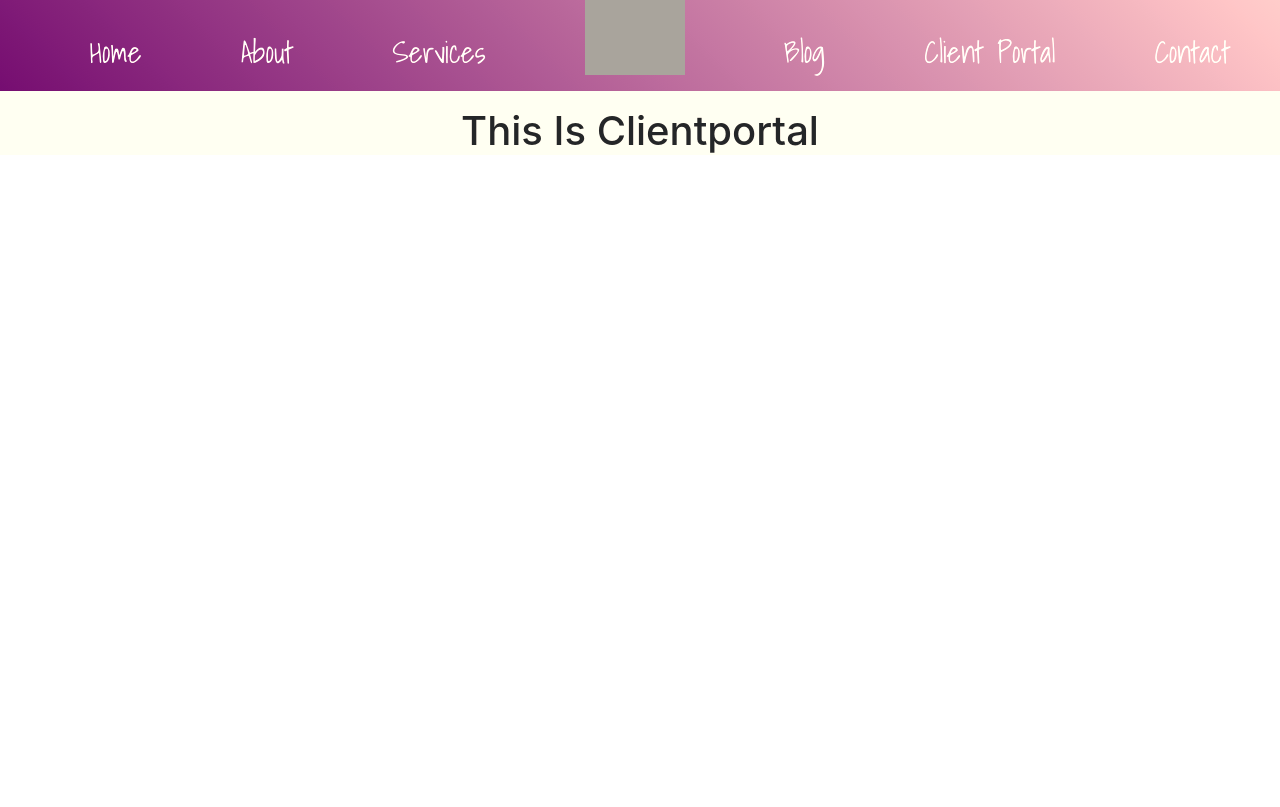
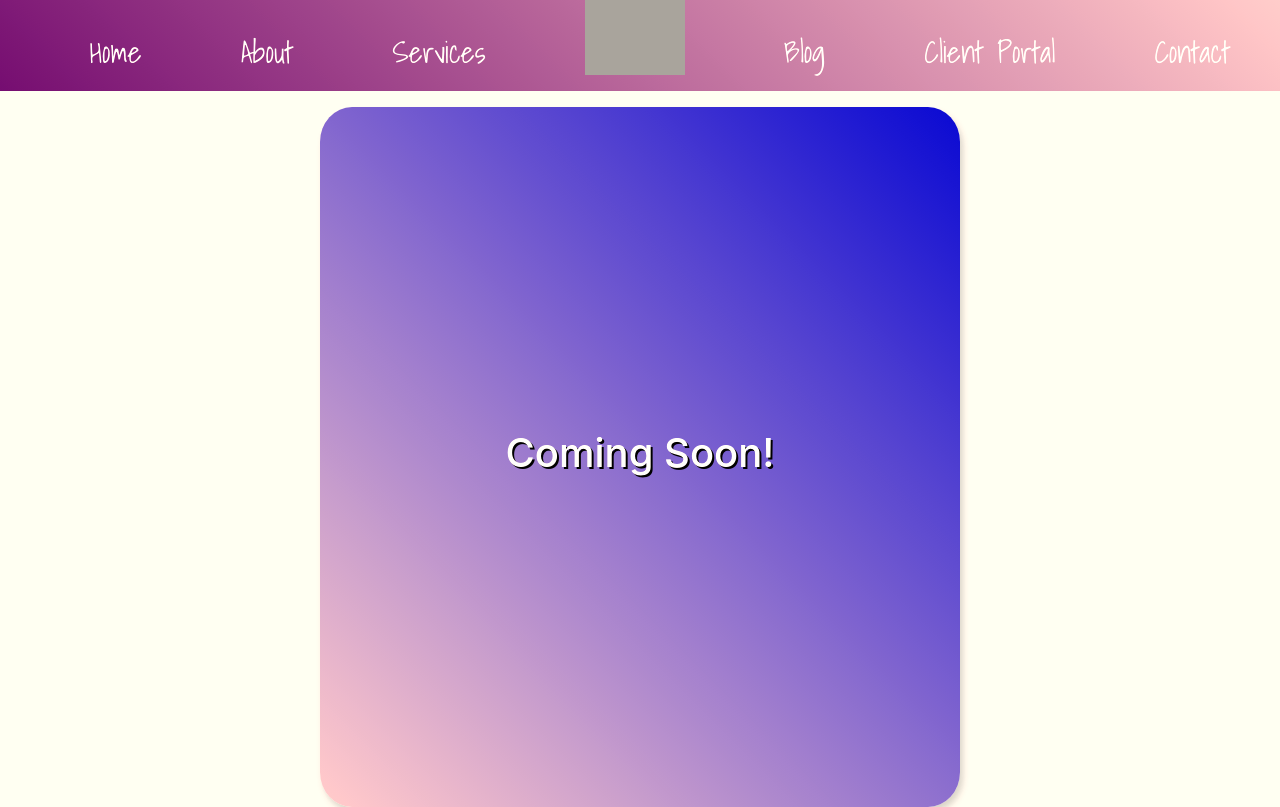
Before and after one commit to ccmstudios/ampedlife, a React (Create React App) app in the folder ampedlife/: page /clientportal in a window 1280 px wide. Built offline with nearby package versions, Linux system fonts and the light colour scheme; grey boxes are pictures that could not be loaded.

Commit message:
coming soon

```diff
--- a/ampedlife/src/assets/css/ampedlife.css
+++ b/ampedlife/src/assets/css/ampedlife.css
@@ -389,9 +389,7 @@ background-color: plum;
 /* contact Page finish */
 
 #coming h1{
-    color: white;
-    font-size: 78px;
-    text-shadow: 2px 2px black;
+
 }
 
 #coming{
@@ -400,6 +398,9 @@ background-color: plum;
 #test{
     display: flex;
     justify-content: center;
+    color: white;
+    font-size: 78px;
+    text-shadow: 2px 2px black;
     align-items: center;
     height:700px;
     background-size: cover;
--- a/ampedlife/src/components/comingsoon.js
+++ b/ampedlife/src/components/comingsoon.js
@@ -3,7 +3,7 @@ import React from 'react'
 class Coming extends React.Component{
     render(){
         return(
-            <div id ='coming'>
+            <div  id ='test'>
                 <h1>Coming Soon!</h1>
             </div>
         )
--- a/ampedlife/src/pages/blog.js
+++ b/ampedlife/src/pages/blog.js
@@ -4,7 +4,7 @@ import Coming from '../components/comingsoon'
 class Blog extends React.Component{
     render(){
         return(
-            <div id ='test'>
+            <div>
 <Coming/>
 </div>
         )
--- a/ampedlife/src/pages/clientportal.js
+++ b/ampedlife/src/pages/clientportal.js
@@ -1,13 +1,14 @@
-import React from 'react'
+import React from "react";
+import Coming from "../components/comingsoon";
 
-class Clientportal extends React.Component{
-    render(){
-        return(
-            <div>
-<h1>This Is Clientportal</h1>
-            </div>
-        )
-    }
+class Clientportal extends React.Component {
+  render() {
+    return (
+      <div>
+        <Coming />
+      </div>
+    );
+  }
 }
 
 export default Clientportal;
```
